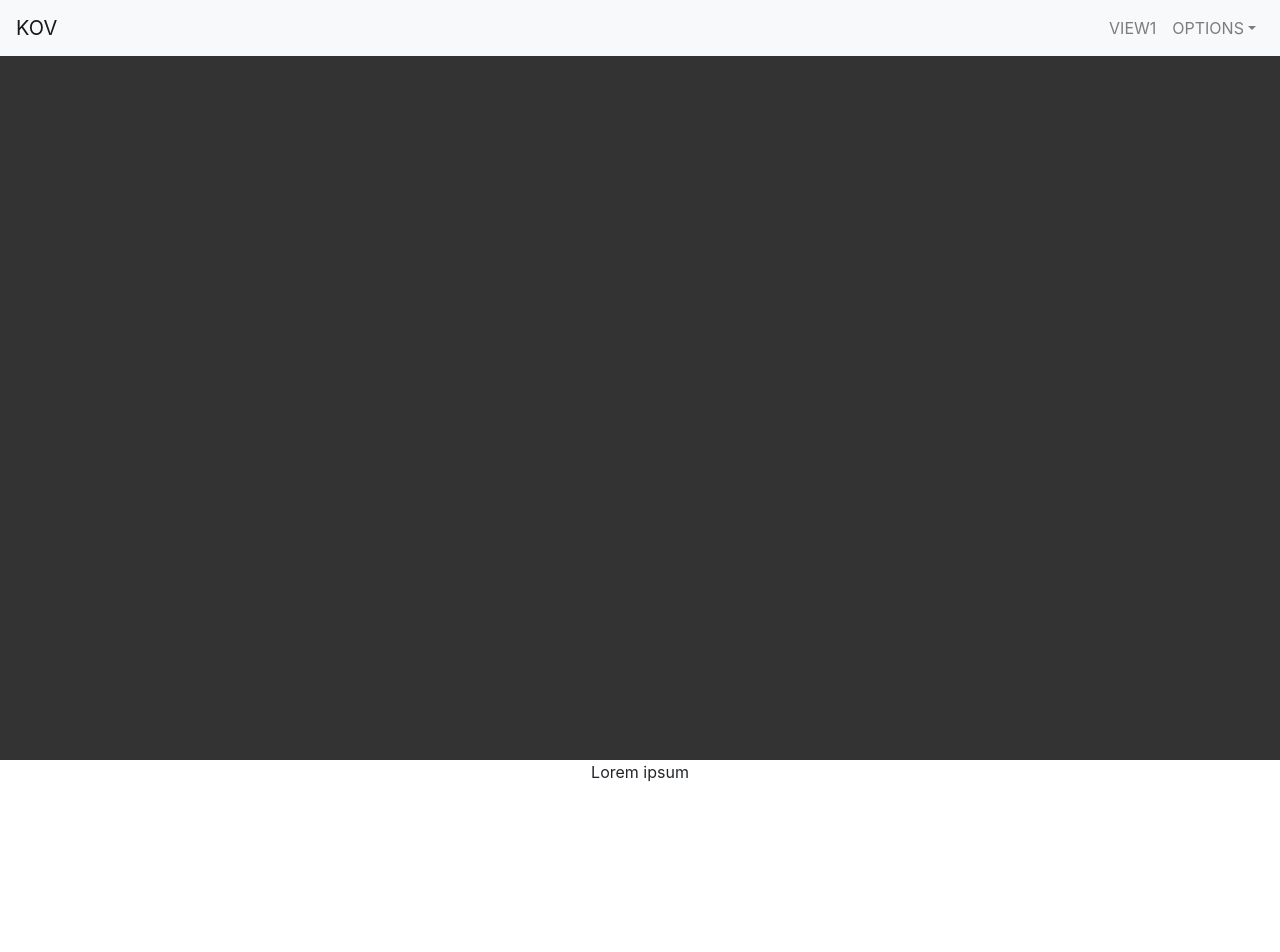
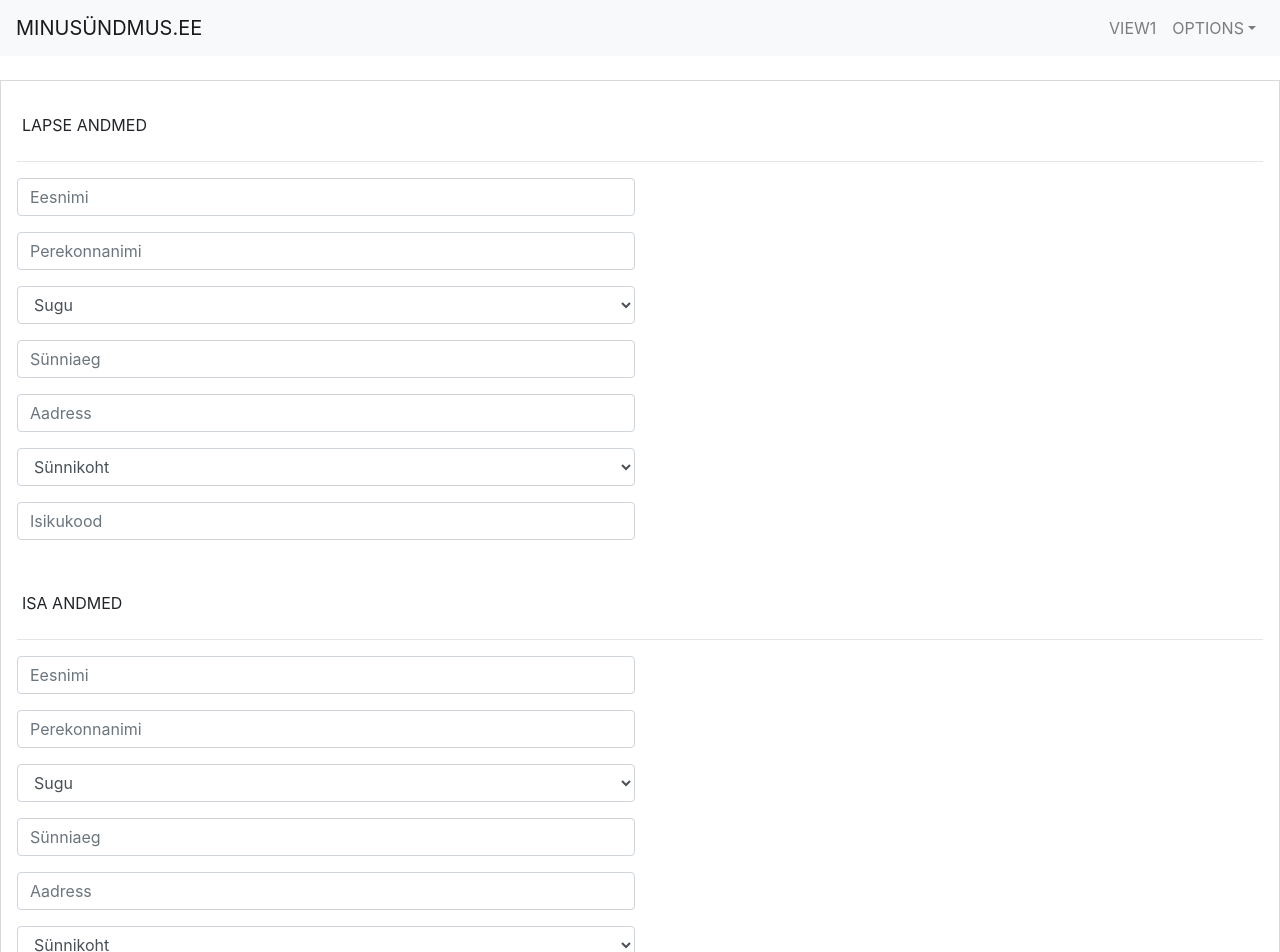
Before and after one commit to reach-u/kov48-fe, a React (Create React App) app: page /laps/isadus in a window 1280 px wide. Shown: the top 952 px of the page. Before the commit the page ends 800 px from the top, so only its background shows below. Built offline with nearby package versions, Linux system fonts and the light colour scheme.

Commit message:
basic form example

```diff
--- a/src/App.css
+++ b/src/App.css
@@ -8,7 +8,6 @@
 }
 
 .App-header {
-  background-color: #282c34;
   min-height: 80px;
   display: flex;
   flex-direction: column;
@@ -53,13 +52,11 @@ body {
   display: flex;
   flex-direction: column;
   margin: 0;
-  background: #f6f6f6;
 }
 
 .app {
   max-width: 100rem;
   width: 100%;
-  background: lightgray;
   padding: 0;
   font-size: 1rem;
   display: flex;
@@ -79,15 +76,26 @@ body {
 }
 .app > header {
   display: block;
-  color: white;
-  background: gray;
+  #background: gray;
   text-transform: uppercase;
 }
 .app > main {
   flex: 1 1 auto;
-  color: white;
-  background: #333;
+  #background: #333;
 }
 .app > footer {
   background: white;
 }
+
+.form {
+  position: relative;
+  padding: 2em 1em 1em;
+  border: 1px solid #d8d8d8;
+  margin: 1.5rem 0 0;
+}
+
+.form > .form-row .form-label {
+  padding-right: 5px;
+  padding-left: 10px;
+  text-transform: uppercase;
+}
--- a/src/App.js
+++ b/src/App.js
@@ -9,6 +9,7 @@ import {library} from '@fortawesome/fontawesome-svg-core'
 import {faSignOutAlt} from '@fortawesome/free-solid-svg-icons'
 import connect from "react-redux/es/connect/connect";
 import LoginPage from "./views/login/loginPage";
+import Fatherhood from "./components/fatherhood";
 
 library.add(faSignOutAlt);
 
@@ -25,6 +26,7 @@ class App extends Component {
           <main>
             <Route exact path='/' component={LandingPage}/>
             <Route path="/view1" render={() => userData ? <div>view1</div> : <LoginPage/>}/>
+            <Route path="/laps/isadus"  component={Fatherhood} />
           </main>
           <Footer/>
         </div>
--- /dev/null
+++ b/src/components/fatherhood.js
@@ -0,0 +1,118 @@
+import React, {Component} from 'react';
+
+class Fatherhood extends Component {
+
+  render() {
+    return (
+      <div>
+        <form className="form">
+          <div className="form-row">
+            <label className="form-label">Lapse andmed</label>
+          </div>
+          <hr className="featurette-divider"/>
+          <div className="form-row">
+            <div className="form-group col-md-6">
+              <input type="text" className="form-control" placeholder="Eesnimi"/>
+            </div>
+          </div>
+          <div className="form-row">
+            <div className="form-group col-md-6">
+              <input type="text" className="form-control" placeholder="Perekonnanimi"/>
+            </div>
+          </div>
+          <div className="form-row">
+            <div className="form-group col-md-6">
+              <select id="inputState" className="form-control">
+                <option selected>Sugu</option>
+                <option>...</option>
+              </select>
+            </div>
+          </div>
+          <div className="form-row">
+            <div className="form-group col-md-6">
+              <input type="text" className="form-control" placeholder="Sünniaeg"/>
+            </div>
+          </div>
+          <div className="form-row">
+            <div className="form-group col-md-6">
+              <input type="text" className="form-control" placeholder="Aadress"/>
+            </div>
+          </div>
+          <div className="form-row">
+            <div className="form-group col-md-6">
+              <select id="inputState" className="form-control">
+                <option selected>Sünnikoht</option>
+                <option>Tartu</option>
+              </select>
+            </div>
+          </div>
+          <div className="form-row">
+            <div className="form-group col-md-6">
+              <input type="text" className="form-control" placeholder="Isikukood"/>
+            </div>
+          </div>
+
+
+
+          <div className="form-row" style={{paddingTop:"35px"}}>
+            <label className="form-label">Isa andmed</label>
+          </div>
+          <hr className="featurette-divider"/>
+          <div className="form-row">
+            <div className="form-group col-md-6">
+              <input type="text" className="form-control" placeholder="Eesnimi"/>
+            </div>
+          </div>
+          <div className="form-row">
+            <div className="form-group col-md-6">
+              <input type="text" className="form-control" placeholder="Perekonnanimi"/>
+            </div>
+          </div>
+          <div className="form-row">
+            <div className="form-group col-md-6">
+              <select id="inputState" className="form-control">
+                <option selected>Sugu</option>
+                <option>...</option>
+              </select>
+            </div>
+          </div>
+          <div className="form-row">
+            <div className="form-group col-md-6">
+              <input type="text" className="form-control" placeholder="Sünniaeg"/>
+            </div>
+          </div>
+          <div className="form-row">
+            <div className="form-group col-md-6">
+              <input type="text" className="form-control" placeholder="Aadress"/>
+            </div>
+          </div>
+          <div className="form-row">
+            <div className="form-group col-md-6">
+              <select id="inputState" className="form-control">
+                <option selected>Sünnikoht</option>
+                <option>Tartu</option>
+              </select>
+            </div>
+          </div>
+          <div className="form-row">
+            <div className="form-group col-md-6">
+              <input type="text" className="form-control" placeholder="Isikukood"/>
+            </div>
+          </div>
+
+          <div className="form-row">
+            <div className="form-group col-md-3">
+              <button type="submit" className="btn btn-danger">Loobun</button>
+            </div>
+            <div className="form-group col-md-3">
+              <button type="submit" className="btn btn-success">Kinnitan</button>
+            </div>
+          </div>
+        </form>
+
+      </div>
+    )
+  }
+}
+
+export default Fatherhood;
--- a/src/components/header.js
+++ b/src/components/header.js
@@ -31,7 +31,7 @@ export default class Header extends React.Component {
     return (
       <header>
         <Navbar color="light" light expand="md">
-          <NavbarBrand href="/">KOV</NavbarBrand>
+          <NavbarBrand href="/">MINUSÜNDMUS.EE</NavbarBrand>
           <NavbarToggler onClick={this.toggle} />
           <Collapse isOpen={this.state.isOpen} navbar>
             <Nav className="ml-auto" navbar>
```
